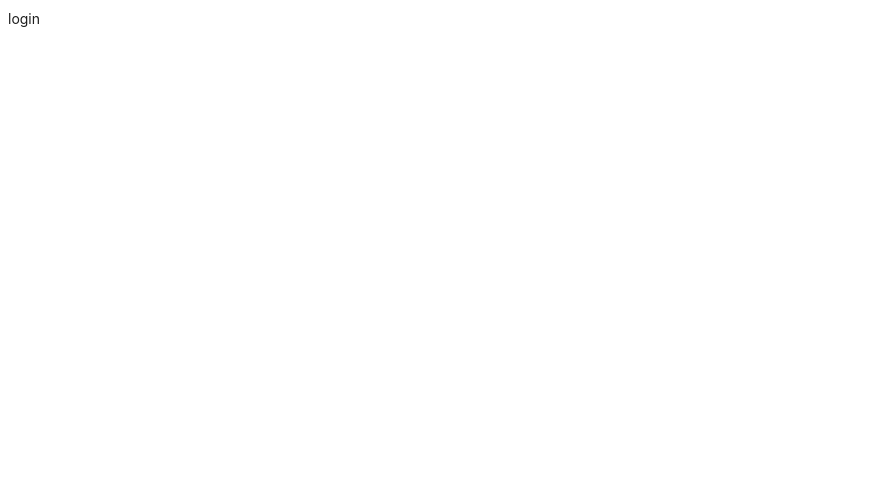
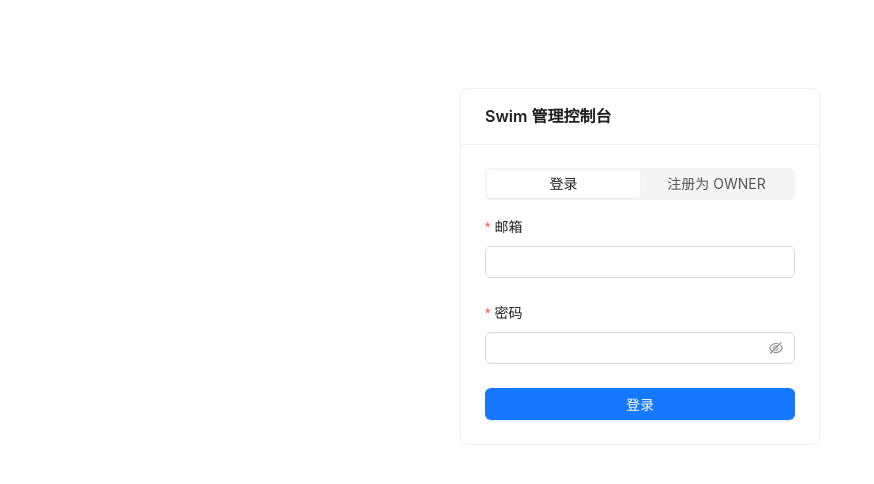
Before and after one commit to Dylan2020THU/swimmingtrace, a React (Vite) app in the folder apps/web/: page /login in a window 1280 px wide. Shown: the top 484 px of the page, without its empty margins (0-874 px from the left). Built offline with nearby package versions, Linux system fonts and the light colour scheme.

Commit message:
feat(web): 登录/注册为 OWNER 页

```diff
--- a/apps/web/src/features/auth/LoginPage.tsx
+++ b/apps/web/src/features/auth/LoginPage.tsx
@@ -1,3 +1,55 @@
+import { useState } from 'react';
+import { Button, Card, Form, Input, Segmented, App } from 'antd';
+import { useNavigate } from 'react-router-dom';
+import { login, register, getMe } from '../../lib/api/endpoints';
+import { useAuthStore } from '../../lib/auth-store';
+
 export function LoginPage() {
-  return <div>login</div>;
+  const [mode, setMode] = useState<'login' | 'register'>('login');
+  const [loading, setLoading] = useState(false);
+  const setAuth = useAuthStore((s) => s.setAuth);
+  const navigate = useNavigate();
+  const { message } = App.useApp();
+
+  const onFinish = async (v: { email: string; password: string }) => {
+    setLoading(true);
+    try {
+      const { accessToken } = mode === 'login'
+        ? await login(v)
+        : await register({ ...v, role: 'OWNER' });
+      useAuthStore.getState().setAuth(accessToken, { id: '', email: v.email, role: 'OWNER' });
+      const me = await getMe();
+      setAuth(accessToken, me);
+      navigate('/pools');
+    } catch (e: any) {
+      message.error(e?.response?.data?.message ?? '操作失败');
+    } finally {
+      setLoading(false);
+    }
+  };
+
+  return (
+    <div style={{ display: 'flex', justifyContent: 'center', paddingTop: 80 }}>
+      <Card title="Swim 管理控制台" style={{ width: 360 }}>
+        <Segmented
+          block
+          options={[{ label: '登录', value: 'login' }, { label: '注册为 OWNER', value: 'register' }]}
+          value={mode}
+          onChange={(v) => setMode(v as 'login' | 'register')}
+          style={{ marginBottom: 16 }}
+        />
+        <Form layout="vertical" onFinish={onFinish}>
+          <Form.Item name="email" label="邮箱" rules={[{ required: true, type: 'email', message: '请输入有效邮箱' }]}>
+            <Input autoComplete="username" />
+          </Form.Item>
+          <Form.Item name="password" label="密码" rules={[{ required: true, min: 8, message: '至少 8 位' }]}>
+            <Input.Password autoComplete="current-password" />
+          </Form.Item>
+          <Button type="primary" htmlType="submit" block loading={loading} autoInsertSpace={false}>
+            {mode === 'login' ? '登录' : '注册'}
+          </Button>
+        </Form>
+      </Card>
+    </div>
+  );
 }
```
Also changed, not shown: apps/web/src/setupTests.ts (+15 -0 lines), apps/web/src/test/render.tsx (+4 -1 lines), 1 other file (tests, documents, lock files or other folders).
